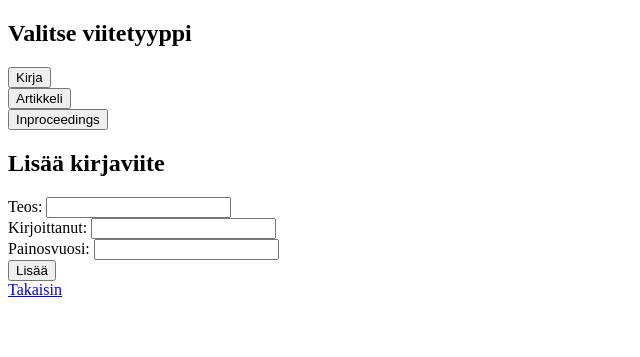
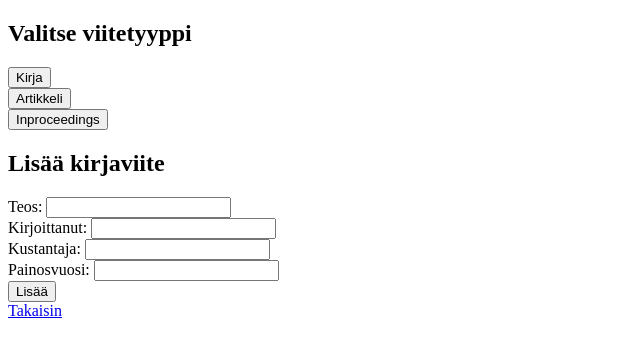
Before and after one commit to Hillomunkit/Viitteidenhallinta, a Flask app: page /new_reference in a window 1280 px wide. Shown: the top 357 px of the page, without its empty margins (0-640 px from the left). Run offline with Flask 3, Linux system fonts and the light colour scheme.

Commit message:
added publisher to book reference for html and app.py

```diff
--- a/src/app.py
+++ b/src/app.py
@@ -39,11 +39,12 @@ def reference_creation():
     if reference_type == "book":
         title = request.form.get("title")
         author = request.form.get("author")
+        publisher = request.form.get("publisher")
         year = request.form.get("year")
 
         try:
             validate_reference(title, author, year, reference_type)
-            create_book_reference(title, author, year)
+            create_book_reference(title, author, publisher, year)
             return redirect("/")
         except Exception as error:
             flash(str(error))
--- a/src/templates/new_reference.html
+++ b/src/templates/new_reference.html
@@ -42,6 +42,9 @@ Lisää viite
     <br>
     <label for="content">Kirjoittanut:</label>
     <input type="text" name="author" id="author" >
+    <br>
+    <label for="content">Kustantaja:</label>
+    <input type="text" name="publisher" id="publisher" >
     <br>
     <label for="content">Painosvuosi:</label>
     <input type="text" name="year" id="year" >
```
